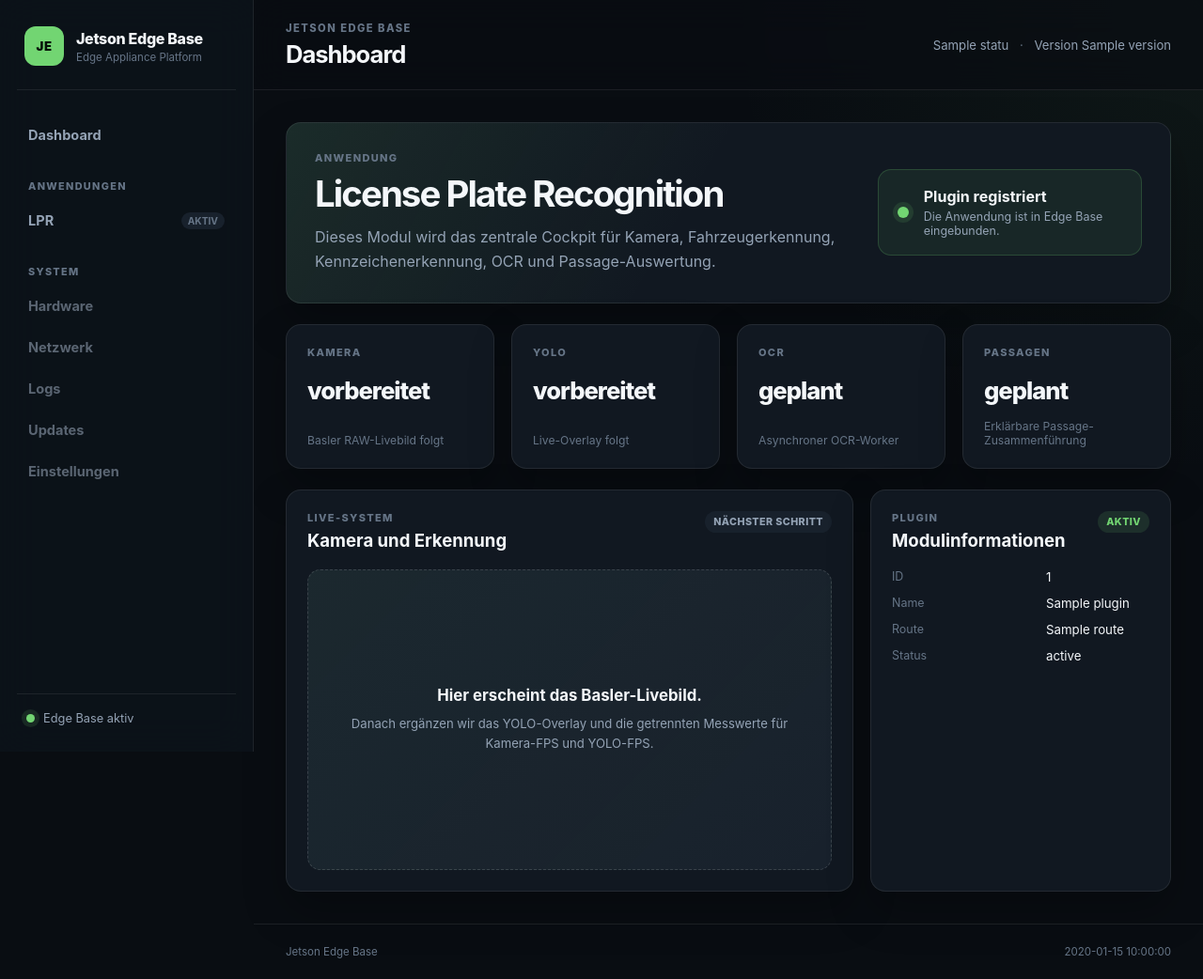
After one commit to FixingFutureProblems/jetson-edge-base, a FastAPI app: template web/app/templates/lpr/index.html in a window 1280 px wide. The commit adds this page. Shown: the whole page at 94% size. Run offline with FastAPI, Linux system fonts and the light colour scheme; the template is opened without the code that fills it: most values are stand-ins (such as "Sample title", 1, 10 or a date in 2020).

Commit message:
Add plugin-based application dashboard

```diff
--- a/web/app/main.py
+++ b/web/app/main.py
@@ -13,6 +13,9 @@ from fastapi import FastAPI, Request
 from fastapi.responses import JSONResponse
 from fastapi.staticfiles import StaticFiles
 from fastapi.templating import Jinja2Templates
+
+from web.app.plugins.registry import get_enabled_plugins
+from web.app.routes.lpr import create_router as create_lpr_router
 
 
 APP_VERSION = "0.1.0-dev"
@@ -186,6 +189,14 @@ async def disable_browser_cache(request: Request, call_next):
     return response
 
 
+app.include_router(
+    create_lpr_router(
+        templates=templates,
+        status_builder=build_status,
+    )
+)
+
+
 @app.get("/")
 def index(request: Request):
     status = build_status()
@@ -200,6 +211,7 @@ def index(request: Request):
             "status": status,
             "request_id": uuid.uuid4().hex[:12],
             "request_number": next_request_number(),
+            "plugins": get_enabled_plugins(),
         },
     )
 
--- a/web/app/static/css/app.css
+++ b/web/app/static/css/app.css
@@ -576,3 +576,47 @@ td {
         flex-direction: column;
     }
 }
+
+.placeholder-panel {
+    min-height: 320px;
+    padding: 28px;
+    display: grid;
+    place-content: center;
+    gap: 10px;
+    border: 1px dashed var(--border-strong);
+    border-radius: 14px;
+    background:
+        linear-gradient(
+            135deg,
+            rgba(114, 213, 114, 0.04),
+            transparent
+        ),
+        var(--surface-raised);
+    text-align: center;
+}
+
+.placeholder-panel strong {
+    font-size: 1.05rem;
+}
+
+.placeholder-panel span {
+    max-width: 540px;
+    color: var(--text-muted);
+    font-size: 0.82rem;
+    line-height: 1.6;
+}
+
+.application-link {
+    color: inherit;
+    text-decoration: none;
+    transition:
+        border-color 160ms ease,
+        transform 160ms ease,
+        background 160ms ease;
+}
+
+.application-link:hover {
+    transform: translateY(-2px);
+    border-color: rgba(114, 213, 114, 0.3);
+    background: var(--surface-hover);
+}
--- a/web/app/templates/base.html
+++ b/web/app/templates/base.html
@@ -36,9 +36,12 @@
                 <div class="navigation-group">
                     <div class="navigation-label">Anwendungen</div>
 
-                    <a class="navigation-item disabled" href="#" aria-disabled="true">
+                    <a
+                        class="navigation-item {% if active_page == 'lpr' %}active{% endif %}"
+                        href="/applications/lpr/"
+                    >
                         LPR
-                        <span class="navigation-badge">bald</span>
+                        <span class="navigation-badge">aktiv</span>
                     </a>
                 </div>
 
--- /dev/null
+++ b/web/app/templates/lpr/index.html
@@ -0,0 +1,108 @@
+{% extends "base.html" %}
+
+{% block title %}LPR · Jetson Edge Base{% endblock %}
+
+{% block content %}
+<section class="hero">
+    <div>
+        <div class="hero-kicker">Anwendung</div>
+        <h2>License Plate Recognition</h2>
+
+        <p>
+            Dieses Modul wird das zentrale Cockpit für Kamera,
+            Fahrzeugerkennung, Kennzeichenerkennung, OCR und
+            Passage-Auswertung.
+        </p>
+    </div>
+
+    <div class="hero-status">
+        <span class="status-dot large"></span>
+
+        <div>
+            <strong>Plugin registriert</strong>
+            <span>Die Anwendung ist in Edge Base eingebunden.</span>
+        </div>
+    </div>
+</section>
+
+<section class="card-grid">
+    <article class="card metric-card">
+        <div class="card-label">Kamera</div>
+        <div class="metric-value">vorbereitet</div>
+        <div class="card-note">Basler RAW-Livebild folgt</div>
+    </article>
+
+    <article class="card metric-card">
+        <div class="card-label">YOLO</div>
+        <div class="metric-value">vorbereitet</div>
+        <div class="card-note">Live-Overlay folgt</div>
+    </article>
+
+    <article class="card metric-card">
+        <div class="card-label">OCR</div>
+        <div class="metric-value">geplant</div>
+        <div class="card-note">Asynchroner OCR-Worker</div>
+    </article>
+
+    <article class="card metric-card">
+        <div class="card-label">Passagen</div>
+        <div class="metric-value">geplant</div>
+        <div class="card-note">Erklärbare Passage-Zusammenführung</div>
+    </article>
+</section>
+
+<section class="section-grid">
+    <article class="card">
+        <div class="card-header">
+            <div>
+                <div class="card-label">Live-System</div>
+                <h3>Kamera und Erkennung</h3>
+            </div>
+
+            <span class="pill neutral">nächster Schritt</span>
+        </div>
+
+        <div class="placeholder-panel">
+            <strong>Hier erscheint das Basler-Livebild.</strong>
+
+            <span>
+                Danach ergänzen wir das YOLO-Overlay und die getrennten
+                Messwerte für Kamera-FPS und YOLO-FPS.
+            </span>
+        </div>
+    </article>
+
+    <article class="card">
+        <div class="card-header">
+            <div>
+                <div class="card-label">Plugin</div>
+                <h3>Modulinformationen</h3>
+            </div>
+
+            <span class="pill success">aktiv</span>
+        </div>
+
+        <div class="definition-list">
+            <div>
+                <dt>ID</dt>
+                <dd>{{ plugin.plugin_id }}</dd>
+            </div>
+
+            <div>
+                <dt>Name</dt>
+                <dd>{{ plugin.name }}</dd>
+            </div>
+
+            <div>
+                <dt>Route</dt>
+                <dd>{{ plugin.route }}</dd>
+            </div>
+
+            <div>
+                <dt>Status</dt>
+                <dd>{{ plugin.status }}</dd>
+            </div>
+        </div>
+    </article>
+</section>
+{% endblock %}
```
Also changed, not shown: web/app/plugins/lpr/plugin.py (added, +15 -0 lines), web/app/plugins/models.py (added, +14 -0 lines), web/app/plugins/registry.py (added, +32 -0 lines), web/app/routes/lpr.py (added, +35 -0 lines), web/app/templates/dashboard.html (+11 -5 lines), web/app/plugins/__init__.py (added), web/app/plugins/lpr/__init__.py (added).
